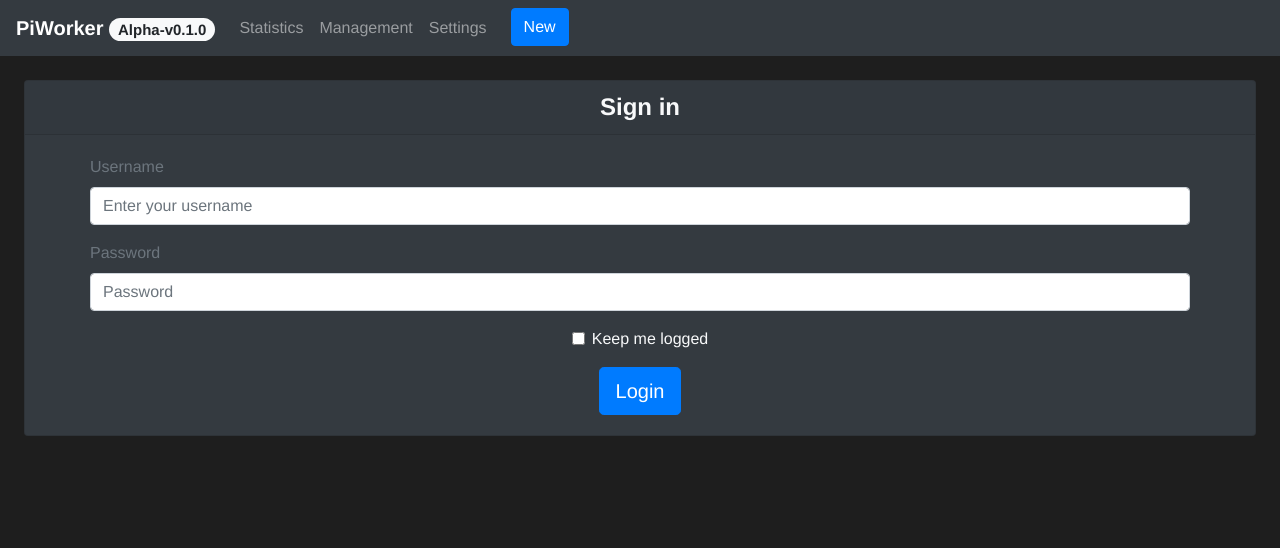
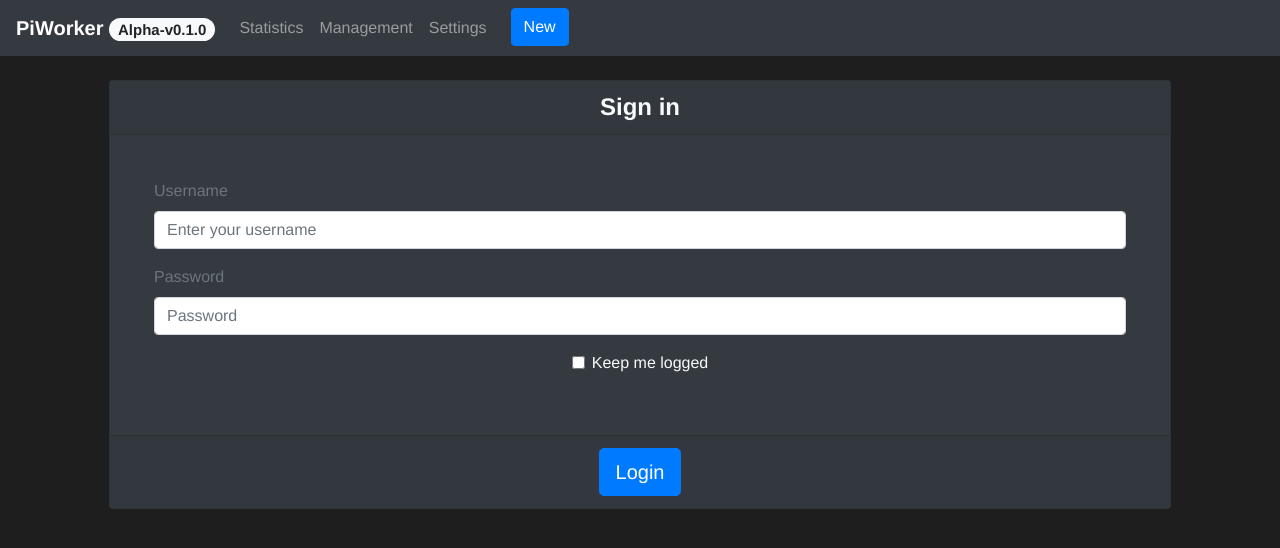
Before and after one commit to Pegasus8/piworker, a Vue app in the folder webui/frontend/: page /login in a window 1280 px wide. Shown: the top 548 px of the page. Built offline with nearby package versions, Linux system fonts and the light colour scheme; what vue-uuid would draw is missing.

Commit message:
Reduced card width

```diff
--- a/webui/frontend/src/views/Login.vue
+++ b/webui/frontend/src/views/Login.vue
@@ -1,7 +1,9 @@
 <template>
+<div class="container">
   <div class="m-4 bg-dark card">
     <div class="card-header h4 font-weight-bold text-light">Sign in</div>
-    <div class="card-body container">
+    <div class="card-body">
+      <div class="p-4">
         <div class="form-group text-left">
           <label for="username" class="text-muted">Username</label>
           <input
@@ -27,12 +29,17 @@
           <input type="checkbox" class="form-check-input" id="keepLoggedCheckbox" />
           <label class="form-check-label text-light" for="keepLoggedCheckbox">Keep me logged</label>
         </div>
+
+      </div>
+    </div>
+    <div class="card-footer">
       <button
         class="btn btn-primary btn-lg"
         @click="login"
         >
         Login
       </button>
+    </div>
   </div>
 </div>
 </template>
```
Lines whose indentation alone changed are shown as unchanged.
